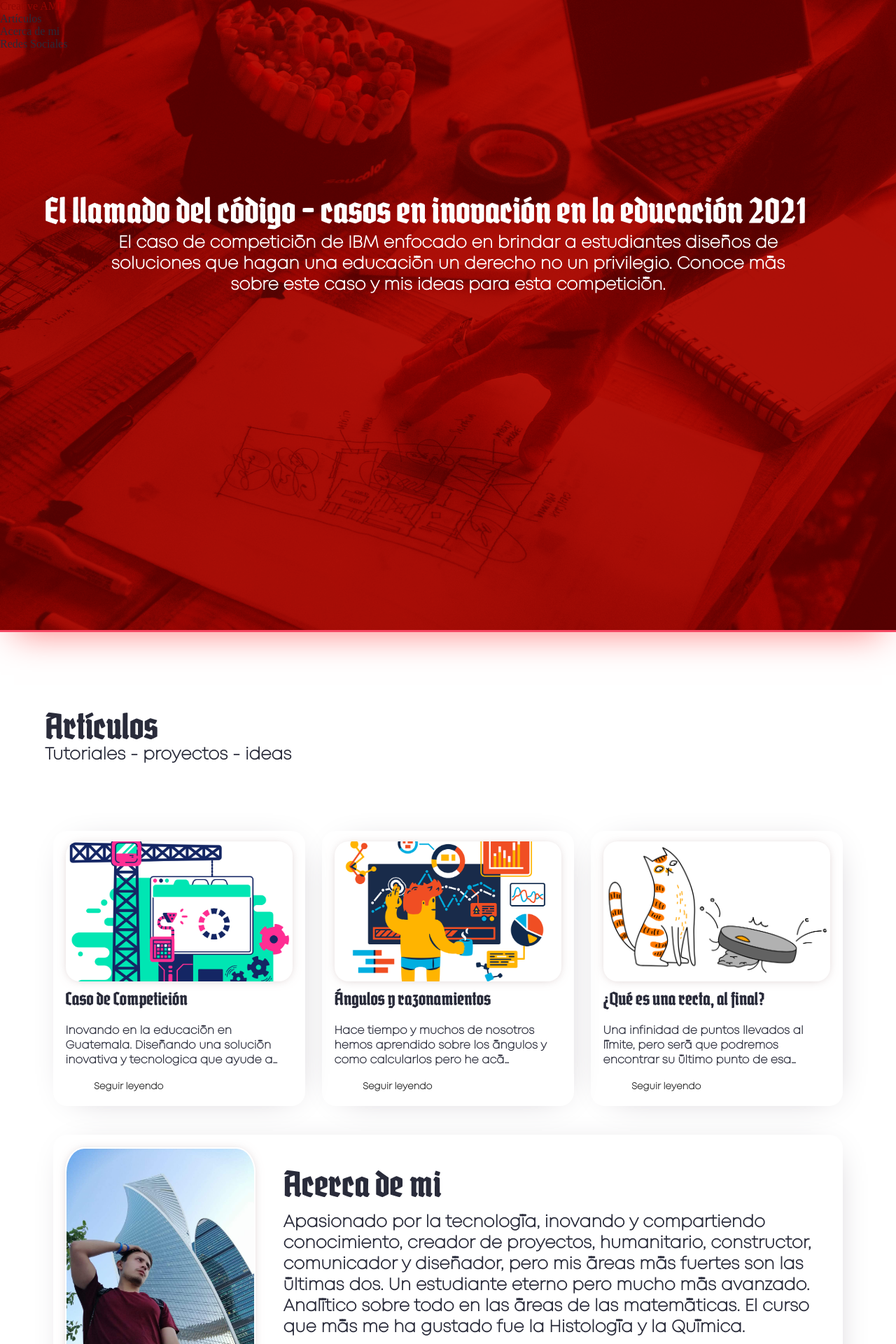
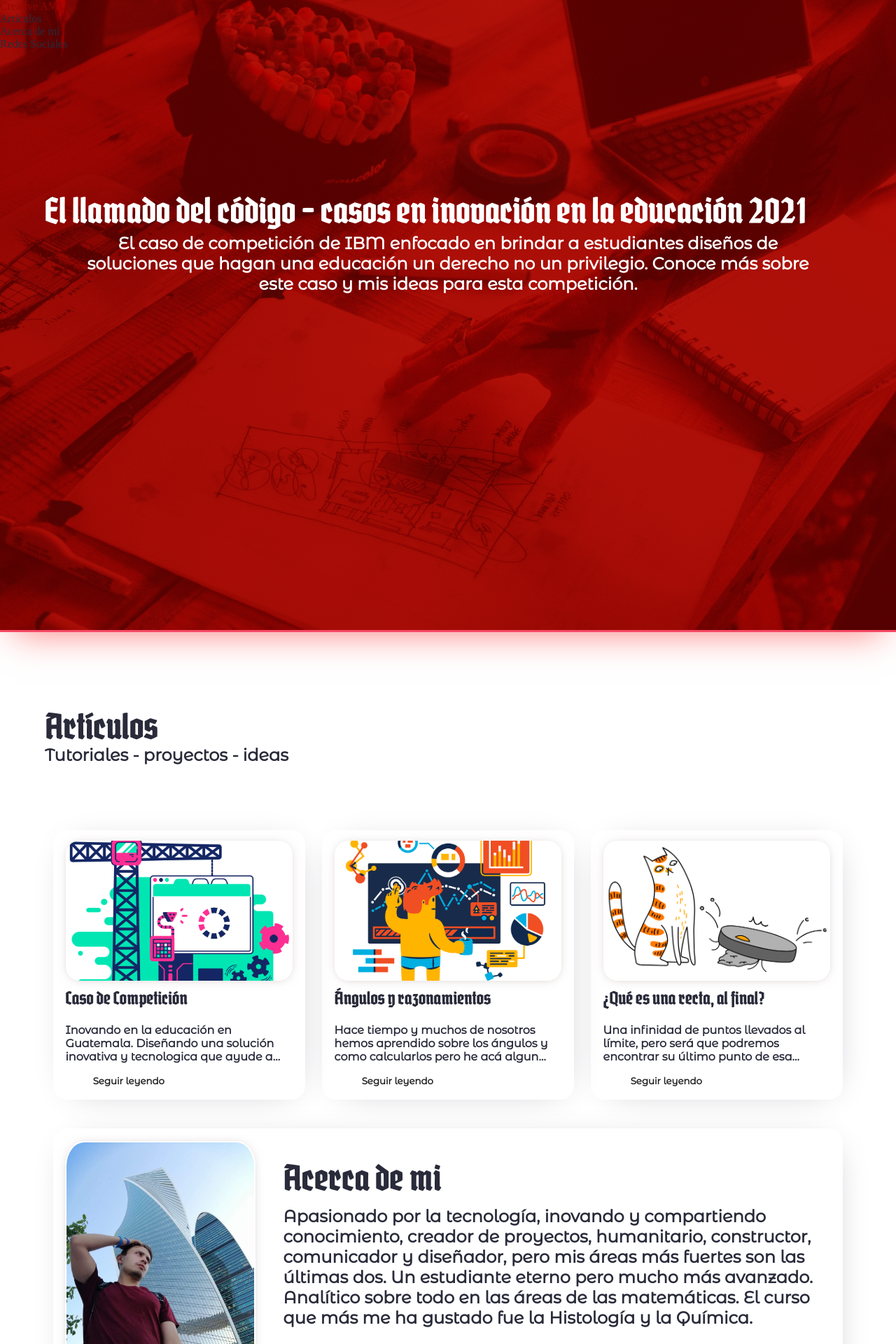
Before and after one commit to jorgeAML/creativeaml, a Jekyll site: the page built from index.markdown, in a window 1280 px wide. Shown: the top 1920 px of the page at 70% size. Built offline with Jekyll 4.4.1, drawn with Linux system fonts in a browser that asks for light colours; some web fonts are replaced; a script that is not in the unit is left out; comment, search, counter and statistics services are not loaded.

Commit message:
La tipografia ha cambiado

```diff
--- a/_includes/head.html
+++ b/_includes/head.html
@@ -21,3 +21,6 @@
     <link href="https://fonts.googleapis.com/css2?family=Fredericka+the+Great&display=swap" rel="stylesheet">
     <link href="https://fonts.googleapis.com/css2?family=Bungee+Shade&display=swap" rel="stylesheet">
     <link href="https://fonts.googleapis.com/icon?family=Material+Icons" rel="stylesheet">
+    <link rel="preconnect" href="https://fonts.googleapis.com">
+    <link rel="preconnect" href="https://fonts.gstatic.com" crossorigin>
+    <link href="https://fonts.googleapis.com/css2?family=Montserrat+Alternates&display=swap" rel="stylesheet">
--- a/assets/css/landing.css
+++ b/assets/css/landing.css
@@ -29,7 +29,7 @@
         font-size: 3em;
     }
     .container-two-child:nth-child(1) > p {
-        font-family: 'Mont';
+        font-family: var(--fontMontserrat);
         color: var(--color-white);
         font-size: 1.5em;
         text-align: center;
@@ -224,7 +224,7 @@
     .tags {
         border-radius: 5px;
         color: var(--c-color-p);
-        font-family: 'Heavitas';
+        font-family: var(--fontMontserrat);
     }
     .tags-margin {
         margin: 0 1px 15px 1px;
--- a/assets/css/mediaQueries/media360x680.css
+++ b/assets/css/mediaQueries/media360x680.css
@@ -38,7 +38,7 @@
         font-size: 2.2em;
     }
     .container-two-child:nth-child(1) > p {
-        font-family: 'Mont';
+        font-family: var(--fontMontserrat);
         color: var(--color-white);
         font-size: 1.2em;
         text-align: center;
--- a/assets/css/rules.css
+++ b/assets/css/rules.css
@@ -1,5 +1,6 @@
 :root {
     /*Images*/
+    --fontMontserrat: 'Montserrat Alternates', sans-serif;
     --image-header: url("../images/header.jpg");
     --image-back: url("../images/header.jpg");
     --font-kant: 'Kanit', sans-serif;
@@ -78,10 +79,6 @@
     src: url('Fonts/Autobahn.ttf');
 }
 @font-face {
-    font-family: 'Mont';
-    src: url('Fonts/Mont-ExtraLightDEMO.otf');
-}
-@font-face {
     font-family: 'Cavas Nera';
     src: url('Fonts/CavasNeraFree.ttf');
 }
@@ -99,7 +96,7 @@
     color: var(--c-color-link2);
 }
 p {
-    font-family: 'Mont';
+    font-family: var(--fontMontserrat);
     font-weight: bold;
     color: var(--c-color-link2);
 }
@@ -173,7 +170,7 @@
 }
 .button-simple-1 > a, .button-simple-2 > a {
     color: var(--c-color-f);
-    font-family: 'Mont';
+    font-family: var(--fontMontserrat);
     padding: 1%;
     text-decoration: none;
     font-weight: bold;
```
